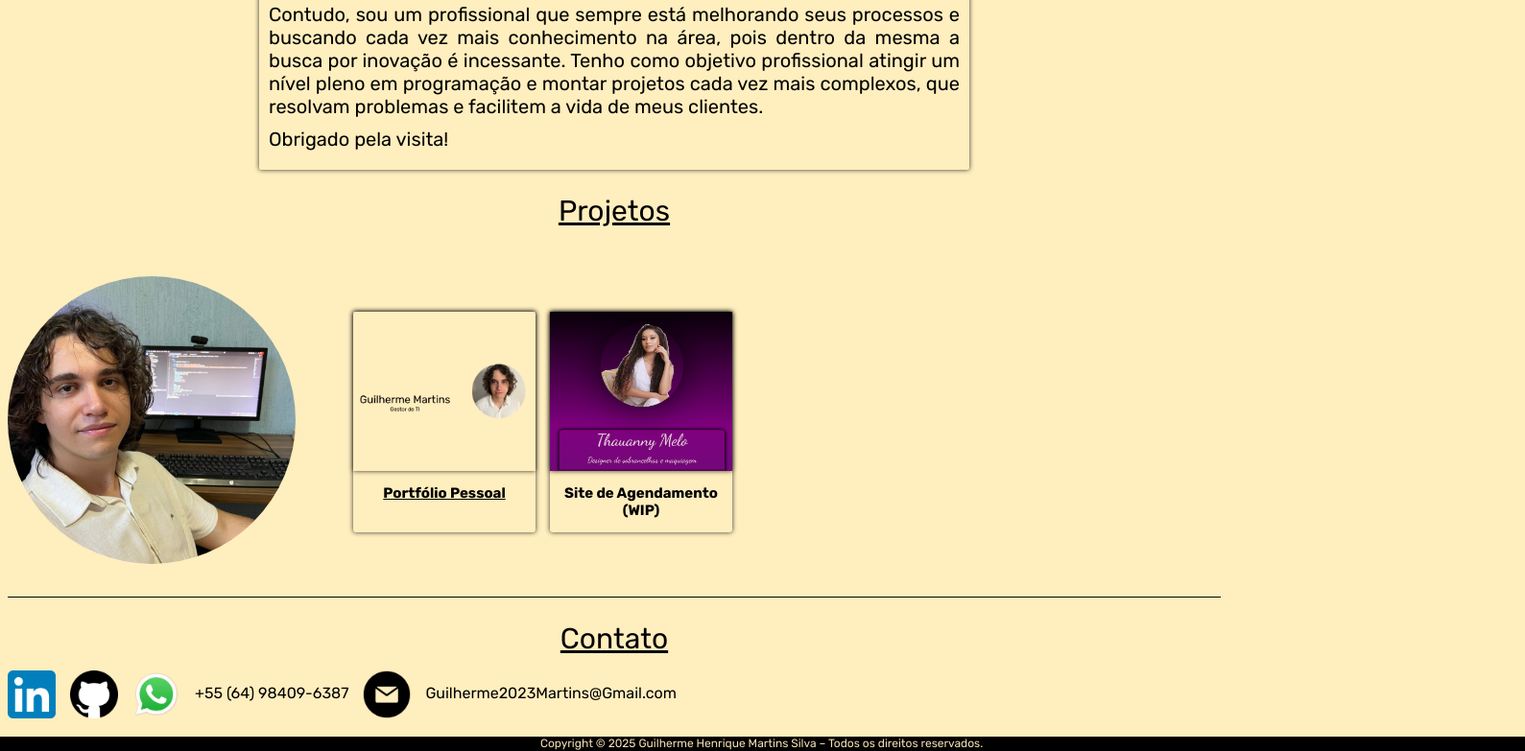
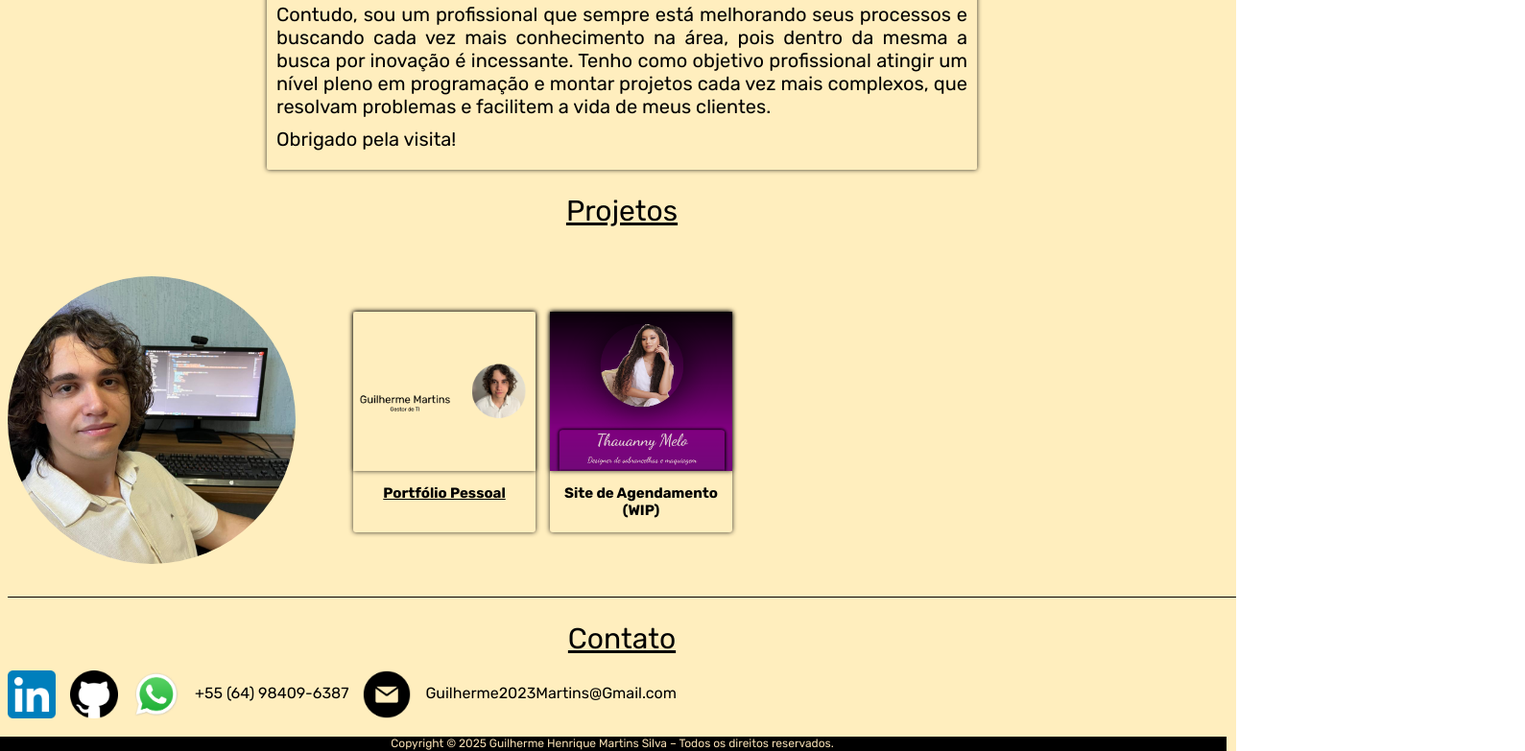
Before and after one commit to GuilhermeMartins2023/Portf-lioGuilhermeMartins, a plain HTML site: page index.html in a window 1280 px wide. Shown: the part 672-1455 px from the top of the page at 96% size, 1589 px wide, since content can reach past the window. Drawn offline with nearby package versions, Linux system fonts and the light colour scheme.

Commit message:
Add files via upload

```diff
--- a/style.css
+++ b/style.css
@@ -7,6 +7,7 @@ body{
   display: flex;
   flex-direction: column;
   height: 100vh;
+  width: 100%;
 }
 
 p{
@@ -180,8 +181,9 @@ a:visited{
   background-color: black;
   height: 15px;
   margin-left: -10px;
-  margin-right: -10px;
-  width: 198.9vh;
+  width: 100%;
+  position: relative;
+  bottom: 0px;
 }
 /* ---------------------------------------------------------------------- */
 
```
